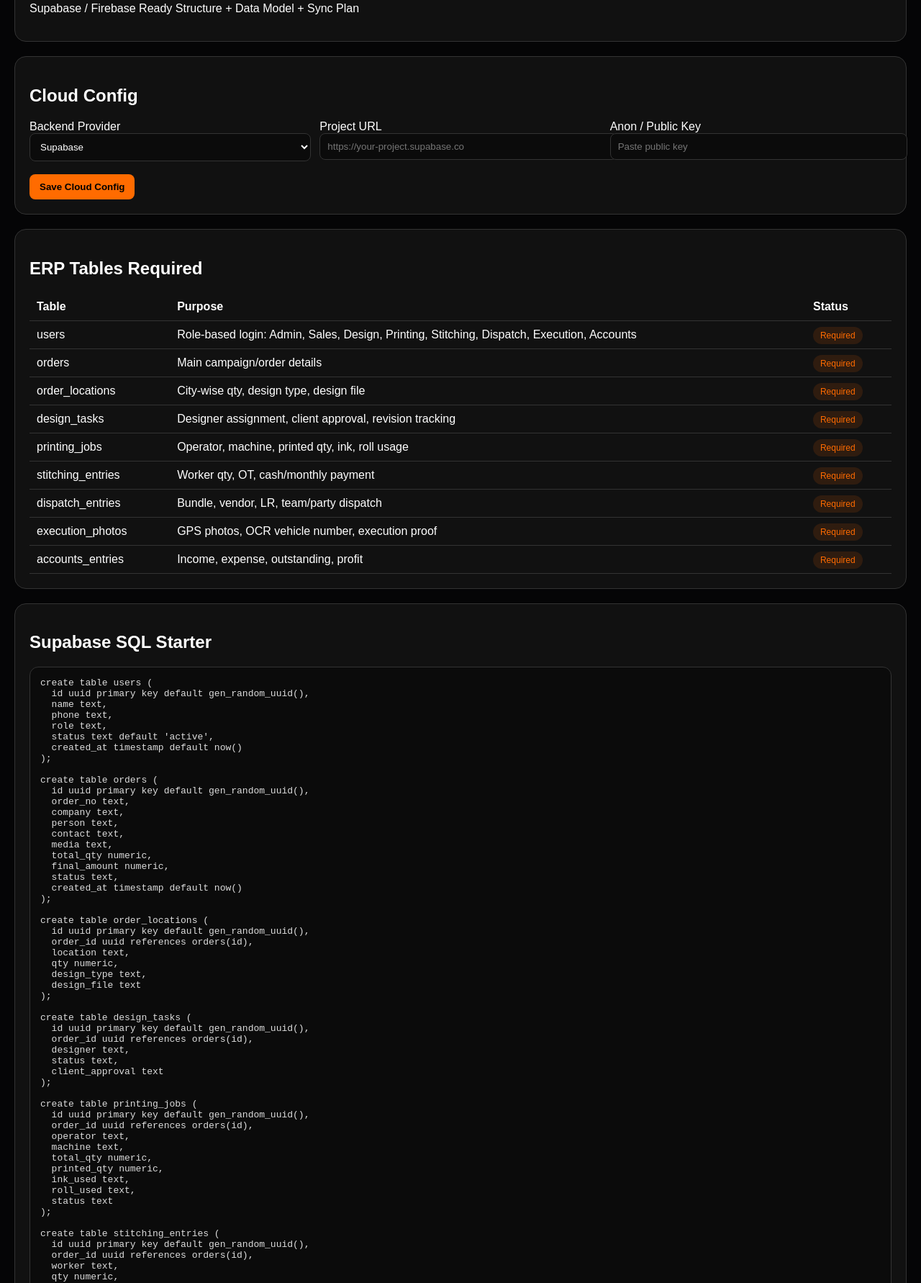
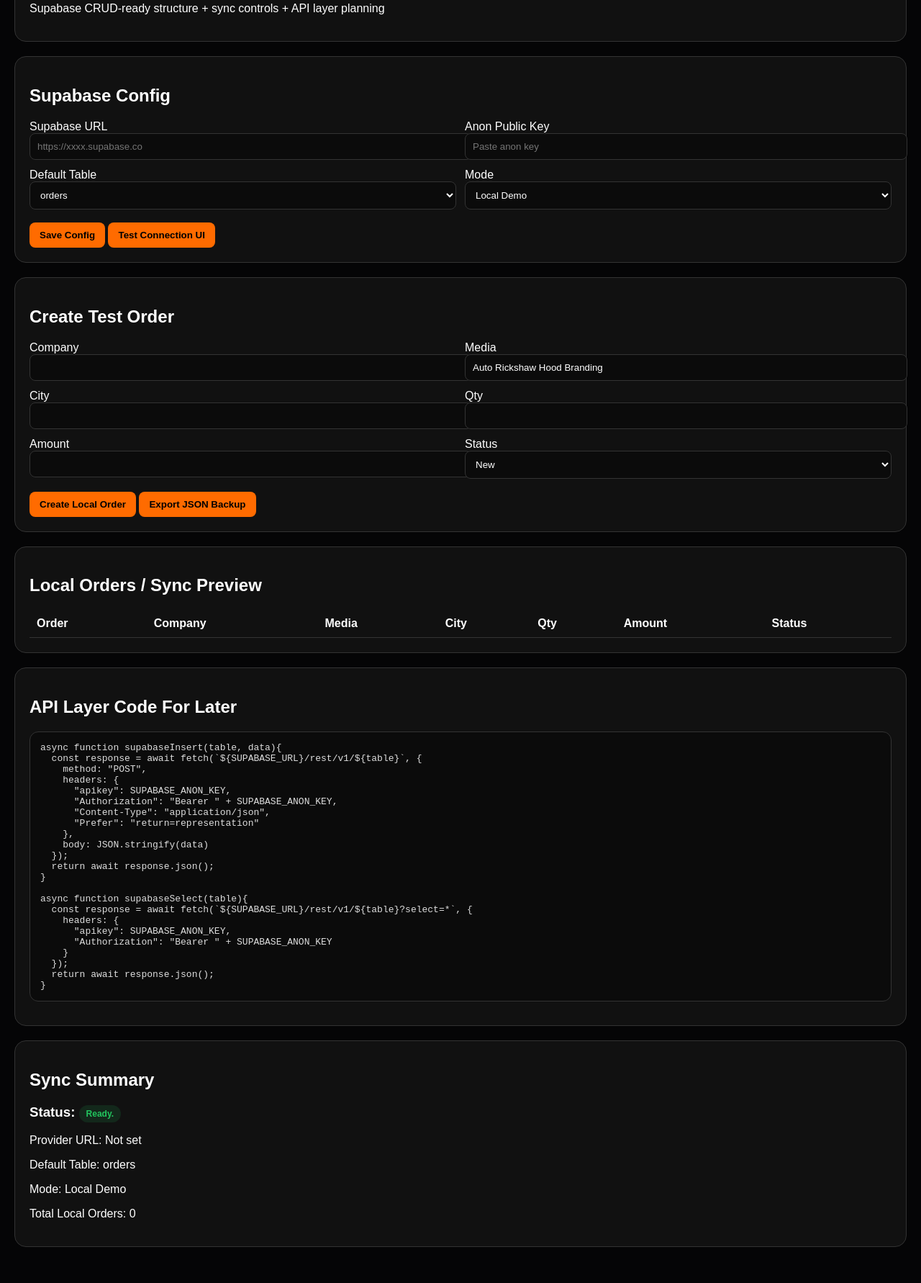
Before and after one commit to shivamprajapati321/prajapati-media-hub, a plain HTML site: page index.html in a window 1280 px wide. Shown: the part 118-1900 px from the top of the page at 72% size. Drawn offline with Linux system fonts and the light colour scheme.

Commit message:
Add files via upload

```diff
--- a/index.html
+++ b/index.html
@@ -1,20 +1,20 @@
-
 <!DOCTYPE html>
 <html>
 <head>
 <meta charset="UTF-8">
-<title>Phase 14 Cloud Backend ERP</title>
+<title>MediaHub Phase 15 Live Sync</title>
 <style>
 body{margin:0;background:#050506;color:#fff;font-family:Arial}
 .wrap{padding:20px}
 .card{background:#111;border:1px solid #333;border-radius:16px;padding:20px;margin-bottom:20px}
-.grid{display:grid;grid-template-columns:1fr 1fr 1fr;gap:12px}
+.grid{display:grid;grid-template-columns:1fr 1fr;gap:12px}
 input,textarea,select{padding:10px;background:#0b0b0b;color:#fff;border:1px solid #333;border-radius:8px;width:100%}
-button{padding:10px 14px;background:#ff6b00;border:none;border-radius:8px;font-weight:700}
+button{padding:10px 14px;background:#ff6b00;border:none;border-radius:8px;font-weight:700;cursor:pointer}
 table{width:100%;border-collapse:collapse}
 th,td{padding:10px;border-bottom:1px solid #333;text-align:left;vertical-align:top}
 .badge{background:#22c55e20;color:#22c55e;padding:5px 10px;border-radius:999px;font-size:12px}
 .orange{background:#ff6b0020;color:#ff6b00}
+.red{background:#ef444420;color:#ef4444}
 pre{background:#0b0b0b;border:1px solid #333;border-radius:12px;padding:14px;overflow:auto;color:#ddd}
 </style>
 </head>
@@ -23,209 +23,112 @@ pre{background:#0b0b0b;border:1px solid #333;border-radius:12px;padding:14px;ove
 <div class="wrap">
 
 <div class="card">
-<h1>Phase 14 - Cloud Backend Ready ERP</h1>
-<p>Supabase / Firebase Ready Structure + Data Model + Sync Plan</p>
+<h1>Phase 15 - Live Sync Engine</h1>
+<p>Supabase CRUD-ready structure + sync controls + API layer planning</p>
 </div>
 
 <div class="card">
-
-<h2>Cloud Config</h2>
+<h2>Supabase Config</h2>
 
 <div class="grid">
+<div>
+<label>Supabase URL</label>
+<input id="url" placeholder="https://xxxx.supabase.co">
+</div>
 
 <div>
-<label>Backend Provider</label>
-<select id="provider">
-<option>Supabase</option>
-<option>Firebase</option>
-<option>Custom API</option>
+<label>Anon Public Key</label>
+<input id="key" placeholder="Paste anon key">
+</div>
+
+<div>
+<label>Default Table</label>
+<select id="table">
+<option>orders</option>
+<option>users</option>
+<option>order_locations</option>
+<option>design_tasks</option>
+<option>printing_jobs</option>
+<option>stitching_entries</option>
+<option>dispatch_entries</option>
+<option>execution_photos</option>
+<option>accounts_entries</option>
 </select>
 </div>
 
 <div>
-<label>Project URL</label>
-<input id="projectUrl" placeholder="https://your-project.supabase.co">
+<label>Mode</label>
+<select id="mode">
+<option>Local Demo</option>
+<option>Supabase Ready</option>
+</select>
 </div>
-
-<div>
-<label>Anon / Public Key</label>
-<input id="anonKey" placeholder="Paste public key">
-</div>
-
 </div>
 
 <br>
-
-<button onclick="saveConfig()">Save Cloud Config</button>
-
+<button onclick="saveConfig()">Save Config</button>
+<button onclick="testConnection()">Test Connection UI</button>
 </div>
 
 <div class="card">
+<h2>Create Test Order</h2>
 
-<h2>ERP Tables Required</h2>
+<div class="grid">
+<div><label>Company</label><input id="company"></div>
+<div><label>Media</label><input id="media" value="Auto Rickshaw Hood Branding"></div>
+<div><label>City</label><input id="city"></div>
+<div><label>Qty</label><input id="qty" type="number"></div>
+<div><label>Amount</label><input id="amount" type="number"></div>
+<div><label>Status</label><select id="status"><option>New</option><option>Approved</option><option>Printing</option><option>Execution</option><option>Done</option></select></div>
+</div>
 
-<table>
-
-<tr>
-<th>Table</th>
-<th>Purpose</th>
-<th>Status</th>
-</tr>
-
-<tr>
-<td>users</td>
-<td>Role-based login: Admin, Sales, Design, Printing, Stitching, Dispatch, Execution, Accounts</td>
-<td><span class="badge orange">Required</span></td>
-</tr>
-
-<tr>
-<td>orders</td>
-<td>Main campaign/order details</td>
-<td><span class="badge orange">Required</span></td>
-</tr>
-
-<tr>
-<td>order_locations</td>
-<td>City-wise qty, design type, design file</td>
-<td><span class="badge orange">Required</span></td>
-</tr>
-
-<tr>
-<td>design_tasks</td>
-<td>Designer assignment, client approval, revision tracking</td>
-<td><span class="badge orange">Required</span></td>
-</tr>
-
-<tr>
-<td>printing_jobs</td>
-<td>Operator, machine, printed qty, ink, roll usage</td>
-<td><span class="badge orange">Required</span></td>
-</tr>
-
-<tr>
-<td>stitching_entries</td>
-<td>Worker qty, OT, cash/monthly payment</td>
-<td><span class="badge orange">Required</span></td>
-</tr>
-
-<tr>
-<td>dispatch_entries</td>
-<td>Bundle, vendor, LR, team/party dispatch</td>
-<td><span class="badge orange">Required</span></td>
-</tr>
-
-<tr>
-<td>execution_photos</td>
-<td>GPS photos, OCR vehicle number, execution proof</td>
-<td><span class="badge orange">Required</span></td>
-</tr>
-
-<tr>
-<td>accounts_entries</td>
-<td>Income, expense, outstanding, profit</td>
-<td><span class="badge orange">Required</span></td>
-</tr>
-
-</table>
-
+<br>
+<button onclick="createLocalOrder()">Create Local Order</button>
+<button onclick="exportJson()">Export JSON Backup</button>
 </div>
 
 <div class="card">
+<h2>Local Orders / Sync Preview</h2>
+<table id="ordersTable">
+<tr>
+<th>Order</th>
+<th>Company</th>
+<th>Media</th>
+<th>City</th>
+<th>Qty</th>
+<th>Amount</th>
+<th>Status</th>
+</tr>
+</table>
+</div>
 
-<h2>Supabase SQL Starter</h2>
+<div class="card">
+<h2>API Layer Code For Later</h2>
+<pre>
+async function supabaseInsert(table, data){
+  const response = await fetch(`${SUPABASE_URL}/rest/v1/${table}`, {
+    method: "POST",
+    headers: {
+      "apikey": SUPABASE_ANON_KEY,
+      "Authorization": "Bearer " + SUPABASE_ANON_KEY,
+      "Content-Type": "application/json",
+      "Prefer": "return=representation"
+    },
+    body: JSON.stringify(data)
+  });
+  return await response.json();
+}
 
-<pre>
-create table users (
-  id uuid primary key default gen_random_uuid(),
-  name text,
-  phone text,
-  role text,
-  status text default 'active',
-  created_at timestamp default now()
-);
-
-create table orders (
-  id uuid primary key default gen_random_uuid(),
-  order_no text,
-  company text,
-  person text,
-  contact text,
-  media text,
-  total_qty numeric,
-  final_amount numeric,
-  status text,
-  created_at timestamp default now()
-);
-
-create table order_locations (
-  id uuid primary key default gen_random_uuid(),
-  order_id uuid references orders(id),
-  location text,
-  qty numeric,
-  design_type text,
-  design_file text
-);
-
-create table design_tasks (
-  id uuid primary key default gen_random_uuid(),
-  order_id uuid references orders(id),
-  designer text,
-  status text,
-  client_approval text
-);
-
-create table printing_jobs (
-  id uuid primary key default gen_random_uuid(),
-  order_id uuid references orders(id),
-  operator text,
-  machine text,
-  total_qty numeric,
-  printed_qty numeric,
-  ink_used text,
-  roll_used text,
-  status text
-);
-
-create table stitching_entries (
-  id uuid primary key default gen_random_uuid(),
-  order_id uuid references orders(id),
-  worker text,
-  qty numeric,
-  payment_type text,
-  amount numeric,
-  ot_amount numeric
-);
-
-create table dispatch_entries (
-  id uuid primary key default gen_random_uuid(),
-  order_id uuid references orders(id),
-  dispatch_type text,
-  team_or_party text,
-  bundles numeric,
-  pcs numeric,
-  vendor text,
-  lr_number text
-);
-
-create table execution_photos (
-  id uuid primary key default gen_random_uuid(),
-  order_id uuid references orders(id),
-  vehicle_no text,
-  gps text,
-  photo_url text,
-  ocr_status text
-);
-
-create table accounts_entries (
-  id uuid primary key default gen_random_uuid(),
-  order_id uuid references orders(id),
-  type text,
-  amount numeric,
-  mode text,
-  status text
-);
+async function supabaseSelect(table){
+  const response = await fetch(`${SUPABASE_URL}/rest/v1/${table}?select=*`, {
+    headers: {
+      "apikey": SUPABASE_ANON_KEY,
+      "Authorization": "Bearer " + SUPABASE_ANON_KEY
+    }
+  });
+  return await response.json();
+}
 </pre>
-
 </div>
 
 <div class="card" id="summary"></div>
@@ -233,50 +136,102 @@ create table accounts_entries (
 </div>
 
 <script>
+let cloud = JSON.parse(localStorage.getItem("mh_cloud_config") || "{}");
+let orders = JSON.parse(localStorage.getItem("mh_phase15_orders") || "[]");
 
-let config = JSON.parse(localStorage.getItem("cloudConfig") || "{}");
+function saveConfig(){
+  cloud = {
+    url: document.getElementById("url").value,
+    key: document.getElementById("key").value,
+    table: document.getElementById("table").value,
+    mode: document.getElementById("mode").value
+  };
+  localStorage.setItem("mh_cloud_config", JSON.stringify(cloud));
+  renderSummary("Config saved locally.");
+}
 
 function loadConfig(){
-document.getElementById("provider").value = config.provider || "Supabase";
-document.getElementById("projectUrl").value = config.projectUrl || "";
-document.getElementById("anonKey").value = config.anonKey || "";
-renderSummary();
+  document.getElementById("url").value = cloud.url || "";
+  document.getElementById("key").value = cloud.key || "";
+  document.getElementById("table").value = cloud.table || "orders";
+  document.getElementById("mode").value = cloud.mode || "Local Demo";
+  renderTable();
+  renderSummary("Ready.");
 }
 
-function saveConfig(){
-
-config = {
-provider : document.getElementById("provider").value,
-projectUrl : document.getElementById("projectUrl").value,
-anonKey : document.getElementById("anonKey").value
-};
-
-localStorage.setItem("cloudConfig", JSON.stringify(config));
-
-renderSummary();
-
-alert("Cloud Config Saved Locally");
-
+function testConnection(){
+  if(!document.getElementById("url").value || !document.getElementById("key").value){
+    renderSummary("Missing Supabase URL or Key.");
+    return;
+  }
+  renderSummary("Connection UI ready. Next production step: enable live fetch/insert after RLS policies are created.");
 }
 
-function renderSummary(){
+function createLocalOrder(){
+  const order = {
+    order_no: "ORD-" + Date.now(),
+    company: document.getElementById("company").value,
+    media: document.getElementById("media").value,
+    city: document.getElementById("city").value,
+    qty: Number(document.getElementById("qty").value || 0),
+    amount: Number(document.getElementById("amount").value || 0),
+    status: document.getElementById("status").value
+  };
 
-document.getElementById("summary").innerHTML = `
-<h2>Cloud Summary</h2>
+  orders.unshift(order);
+  localStorage.setItem("mh_phase15_orders", JSON.stringify(orders));
+  renderTable();
+  renderSummary("Local order created. Use this structure for Supabase insert.");
+}
 
-<h3>Provider : ${config.provider || "Not Set"}</h3>
-<h3>Project URL : ${config.projectUrl || "Not Set"}</h3>
-<h3>Public Key : ${config.anonKey ? "Saved" : "Not Set"}</h3>
+function renderTable(){
+  let html = `
+  <tr>
+  <th>Order</th>
+  <th>Company</th>
+  <th>Media</th>
+  <th>City</th>
+  <th>Qty</th>
+  <th>Amount</th>
+  <th>Status</th>
+  </tr>`;
 
-<p>
-Next step: create these tables in Supabase and connect live CRUD API.
-</p>
-`;
+  orders.forEach(o=>{
+    html += `
+    <tr>
+    <td>${o.order_no}</td>
+    <td>${o.company}</td>
+    <td>${o.media}</td>
+    <td>${o.city}</td>
+    <td>${o.qty}</td>
+    <td>₹${Number(o.amount).toLocaleString("en-IN")}</td>
+    <td><span class="badge orange">${o.status}</span></td>
+    </tr>`;
+  });
 
+  document.getElementById("ordersTable").innerHTML = html;
+}
+
+function exportJson(){
+  const blob = new Blob([JSON.stringify({cloud, orders}, null, 2)], {type:"application/json"});
+  const a = document.createElement("a");
+  a.href = URL.createObjectURL(blob);
+  a.download = "mediahub_phase15_backup.json";
+  a.click();
+}
+
+function renderSummary(msg){
+  document.getElementById("summary").innerHTML = `
+  <h2>Sync Summary</h2>
+  <h3>Status: <span class="badge">${msg}</span></h3>
+  <p>Provider URL: ${document.getElementById("url").value || "Not set"}</p>
+  <p>Default Table: ${document.getElementById("table").value || "orders"}</p>
+  <p>Mode: ${document.getElementById("mode").value || "Local Demo"}</p>
+  <p>Total Local Orders: ${orders.length}</p>
+  `;
 }
 
 loadConfig();
-
 </script>
 
 </body>
```
